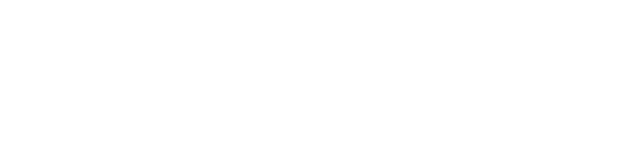
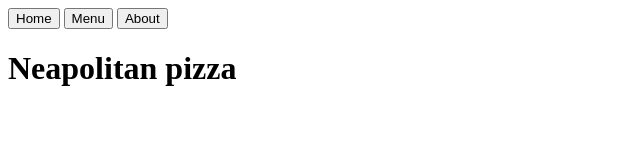
Before and after one commit to blariise/odin-restaurant-page, a website built with webpack: page src/template.html in a window 1280 px wide. Shown: the whole page, without its empty margins (0-640 px from the left). Built offline with nearby package versions, Linux system fonts and the light colour scheme.

Commit message:
Add template

```diff
--- a/src/index.js
+++ b/src/index.js
@@ -0,0 +1,3 @@
+import initPage from "./page.js";
+
+initPage();
--- /dev/null
+++ b/src/page.js
@@ -0,0 +1,7 @@
+const content_div = document.querySelector("#content");
+
+export default function initPage() {
+  const restaurant_name = document.createElement("h1");
+  restaurant_name.textContent = "Neapolitan pizza";
+  content_div.appendChild(restaurant_name);
+}
--- a/src/template.html
+++ b/src/template.html
@@ -5,5 +5,14 @@
     <title>Restaurant</title>
   </head>
   <body>
+    <header>
+      <nav>
+        <button>Home</button>
+        <button>Menu</button>
+        <button>About</button>
+      </nav>
+    </header>
+    <div id="content">
+    </div>
   </body>
 </html>
```
